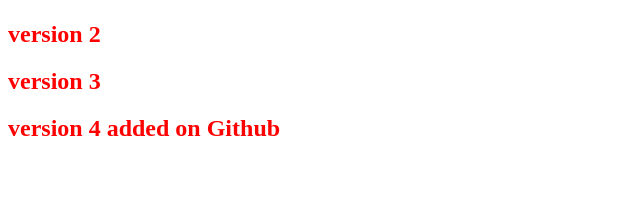
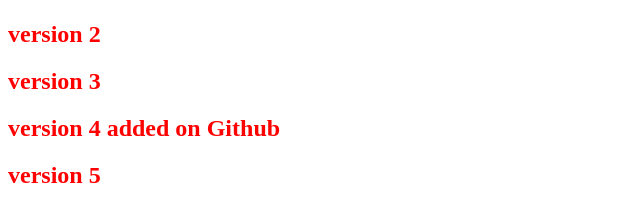
Before and after one commit to Mezikko22/learning-git, a plain HTML site: page index.html in a window 1280 px wide. Shown: the part 59-280 px from the top of the page, without its empty margins (0-640 px from the left). Drawn offline with Linux system fonts and the light colour scheme.

Commit message:
Update index.html
mexi

```diff
--- a/index.html
+++ b/index.html
@@ -13,6 +13,7 @@
         <h2>version 2</h2>
         <h2>version 3</h2>
         <h2>version 4 added on Github</h2>
+        <h2>version 5</h2>
     </p>
 </body>
 </html>
```
